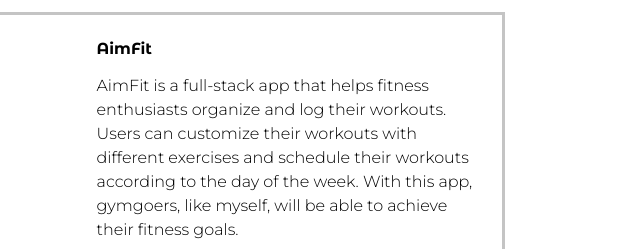
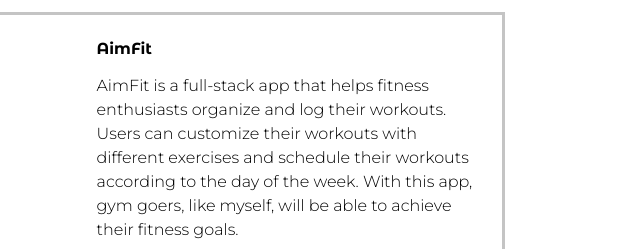
Before and after one commit to jessetran03/portfolio-old, a plain HTML site: page index.html in a window 1280 px wide. Shown: the part 1744-1993 px from the top of the page, 596-1236 px from the left. Drawn offline with nearby package versions, Linux system fonts and the light colour scheme.

Commit message:
Updated project description

```diff
--- a/index.html
+++ b/index.html
@@ -112,7 +112,7 @@
           <p class="project-description">
             AimFit is a full-stack app that helps fitness enthusiasts organize and log their workouts.
             Users can customize their workouts with different exercises and schedule their workouts according to the day of the week.
-            With this app, gymgoers, like myself, will be able to achieve their fitness goals.
+            With this app, gym goers, like myself, will be able to achieve their fitness goals.
           </p>
           <p>Technology Tools:</p>
           <ul class="tech-list">
```
